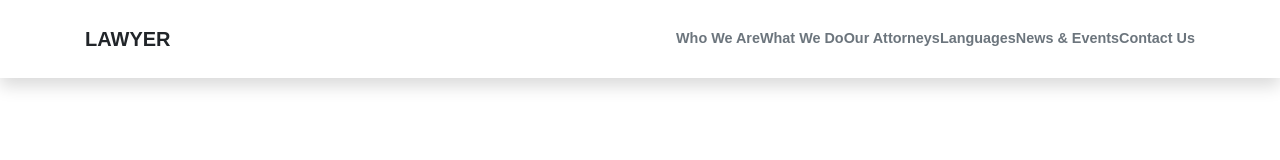
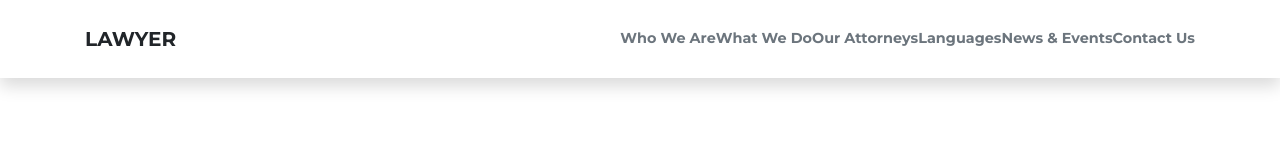
Before and after one commit to Anto465/Abogados-, a plain HTML site: page index.html in a window 1280 px wide. Drawn offline with nearby package versions, Linux system fonts and the light colour scheme.

Commit message:
añadi fuente

```diff
--- a/index.html
+++ b/index.html
@@ -5,11 +5,13 @@
     <!-- Required meta tags -->
     <meta charset="utf-8">
     <meta name="viewport" content="width=device-width, initial-scale=1, shrink-to-fit=no">
+    <link href="https://fonts.googleapis.com/css?family=Montserrat:400,600,700&display=swap" rel="stylesheet">
+    <!-- Bootstrap CSS -->
 
-    <!-- Bootstrap CSS -->
     <link rel="stylesheet" href="https://stackpath.bootstrapcdn.com/bootstrap/4.4.1/css/bootstrap.min.css"
         integrity="sha384-Vkoo8x4CGsO3+Hhxv8T/Q5PaXtkKtu6ug5TOeNV6gBiFeWPGFN9MuhOf23Q9Ifjh" crossorigin="anonymous">
     <link rel="stylesheet" href="css/style.css">
+
 
     <title>Abogados</title>
 </head>
```
